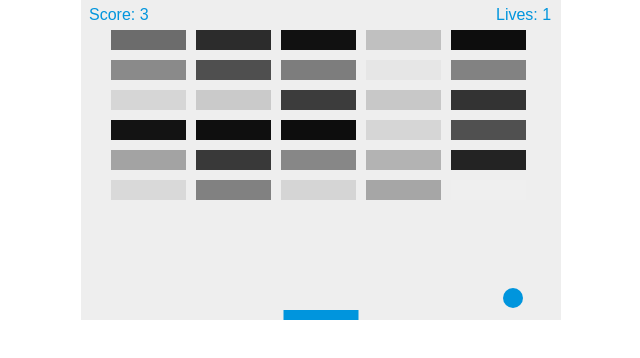
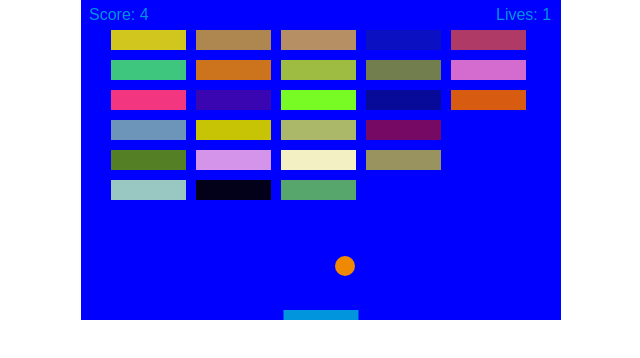
Before and after one commit to Rediet8abere/breakout, a website: page index.html in a window 1280 px wide. Shown: the whole page, without its empty margins (319-959 px from the left). Drawn offline with Linux system fonts and the light colour scheme.

Commit message:
ball not stuck

```diff
--- a/index.html
+++ b/index.html
@@ -5,7 +5,7 @@
     <title>Gamedev Canvas Workshop</title>
     <style>
     	* { padding: 0; margin: 0; }
-    	canvas { background: #eee; display: block; margin: 0 auto; }
+    	canvas { background: blue; display: block; margin: 0 auto; }
     </style>
 </head>
 <body>
--- a/script.js
+++ b/script.js
@@ -1,6 +1,11 @@
 const canvas = document.getElementById('myCanvas');
 const ctx = canvas.getContext('2d');
+console.log("canvas width: ", canvas.width);
+console.log("canvas height: ", canvas.height);
 
+ctx.globalCompositeOperation = 'destination-over'
+ctx.fillStyle = "blue";
+ctx.fillRect(0, 0, canvas.width, canvas.height);
 
 const brickRowCount = 6;
 const brickColumnCount = 5;
@@ -21,8 +26,11 @@ let leftPressed = false;
 
 const ballRadius = 10;
 
-let x = canvas.width / 2;
+let x = (canvas.width / 2);
 let y = canvas.height - 30;
+
+console.log("x: ", x);
+console.log("y: ", y);
 
 let dx = 2;
 let dy = -2;
@@ -31,11 +39,15 @@ let score = 0;
 let lives = 3;
 
 
+const colR = Math.floor((Math.random() * 255) + 1);
+const colG = Math.floor((Math.random() * 255) + 1);
+const colB = Math.floor((Math.random() * 255) + 1);
+const colT = Math.floor((Math.random() * 255) + 1);
 
 function drawBall() {
   ctx.beginPath();
   ctx.arc(x, y, ballRadius, 0, Math.PI * 2);
-  ctx.fillStyle = '#0095DD';
+  ctx.fillStyle = 'rgba(' + colR + ',' + colG + ',' + colB + ',' + colT + ')';
   ctx.fill();
   ctx.closePath();
 }
@@ -49,23 +61,34 @@ function drawPaddle() {
 }
 
 
+const bricks = [];
+for (let c = 0; c < brickColumnCount; c += 1) {
+  bricks[c] = [];
+  for (let r = 0; r < brickRowCount; r += 1) {
+    const colR = Math.floor((Math.random() * 255) + 1);
+    const colG = Math.floor((Math.random() * 255) + 1);
+    const colB = Math.floor((Math.random() * 255) + 1);
+    const colT = Math.floor((Math.random() * 255) + 1);
+    bricks[c][r] = {
+      x: 0, y: 0, status: 1, col: 'rgba(' + colR + ',' + colG + ',' + colB + ',' + colT + ')'
+    };
+  }
+}
 
 
-const bricks = [];
 function drawBricks() {
   for (let c = 0; c < brickColumnCount; c += 1) {
-    bricks[c] = [];
     for (let r = 0; r < brickRowCount; r += 1) {
-      bricks[c][r] = { x: 0, y: 0, status: 1 };
       if (bricks[c][r].status === 1) {
         const brickX = (c * (brickWidth + brickPadding)) + brickOffsetLeft;
         const brickY = (r * (brickHeight + brickPadding)) + brickOffsetTop;
-        const col = Math.floor((Math.random() * 255) + 1);
+
         bricks[c][r].x = brickX;
         bricks[c][r].y = brickY;
         ctx.beginPath();
         ctx.rect(brickX, brickY, brickWidth, brickHeight);
-        ctx.fillStyle = 'rgba(' + col + ',' + col + ',' + col + ',' + col + ')';
+        ctx.fillStyle = bricks[c][r].col
+
         ctx.fill();
         ctx.closePath();
       }
@@ -90,6 +113,10 @@ function collisionDetection() {
   for (let c = 0; c < brickColumnCount; c += 1) {
     for (let r = 0; r < brickRowCount; r += 1) {
       const b = bricks[c][r];
+      if (y==0) {
+        y = 50;
+
+      }
       if (b.status === 1) {
         if (x > b.x && x < b.x + brickWidth && y > b.y && y < b.y + brickHeight) {
           dy = -dy;
```
